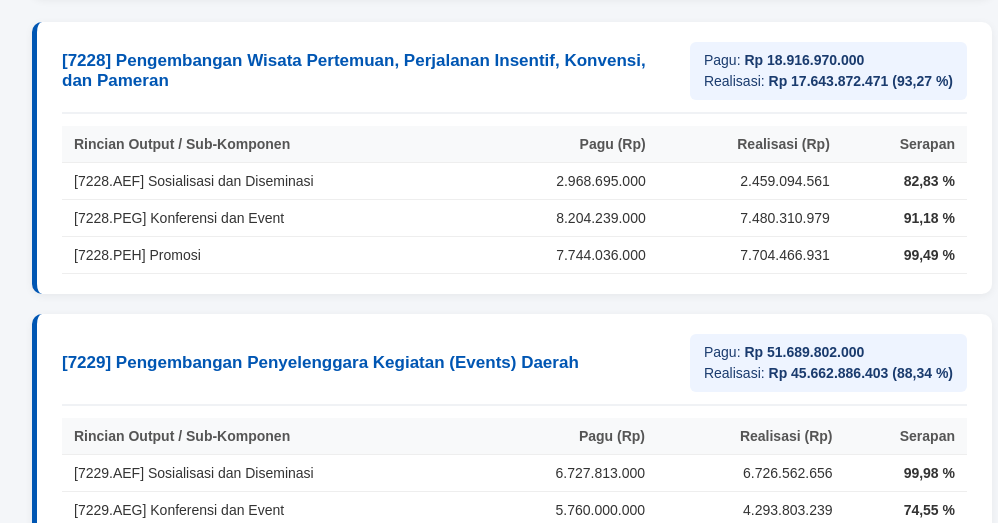
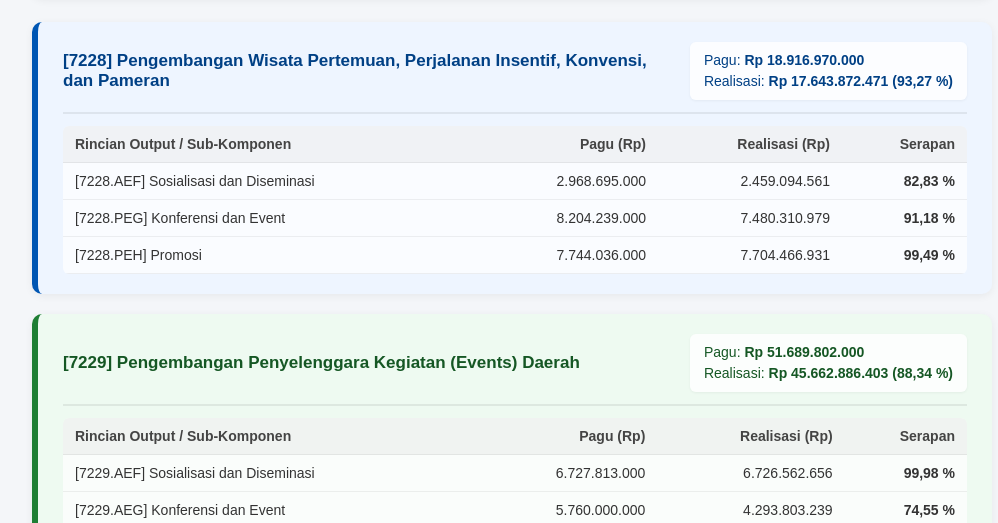
Before and after one commit to kijatipandego/dashboard-anggaran, a plain HTML site: page index.html in a window 1280 px wide. Shown: the part 277-800 px from the top of the page, without its empty margins (128-1126 px from the left). Drawn offline with Linux system fonts and the light colour scheme.

Commit message:
Update index.html

```diff
--- a/index.html
+++ b/index.html
@@ -12,14 +12,14 @@
         .card h3 { margin: 0 0 8px 0; font-size: 14px; opacity: 0.9; }
         .card p { margin: 0; font-size: 22px; font-weight: bold; }
 
-        .satker-box { background: white; padding: 20px 25px; border-radius: 10px; box-shadow: 0 2px 8px rgba(0,0,0,0.06); margin-bottom: 20px; border-left: 5px solid #0056b3; }
-        .satker-header { display: flex; justify-content: space-between; align-items: center; gap: 20px; border-bottom: 2px solid #f0f2f5; padding-bottom: 12px; margin-bottom: 12px; }
-        .satker-title { margin: 0; font-size: 17px; color: #0056b3; flex: 1; }
-        .satker-summary { font-size: 14px; background: #eef4ff; padding: 8px 14px; border-radius: 6px; color: #1a3b6e; text-align: left; line-height: 1.5; white-space: nowrap; }
+        .satker-box { padding: 20px 25px; border-radius: 10px; box-shadow: 0 2px 8px rgba(0,0,0,0.06); margin-bottom: 20px; border-left: 6px solid #0056b3; }
+        .satker-header { display: flex; justify-content: space-between; align-items: center; gap: 20px; border-bottom: 2px solid rgba(0,0,0,0.07); padding-bottom: 12px; margin-bottom: 12px; }
+        .satker-title { margin: 0; font-size: 17px; flex: 1; }
+        .satker-summary { font-size: 14px; background: rgba(255,255,255,0.85); padding: 8px 14px; border-radius: 6px; text-align: left; line-height: 1.5; white-space: nowrap; box-shadow: 0 1px 3px rgba(0,0,0,0.05); }
 
-        table { width: 100%; border-collapse: collapse; }
-        th, td { padding: 10px 12px; border-bottom: 1px solid #eee; text-align: left; font-size: 14px; }
-        th { background-color: #f8f9fa; color: #555; }
+        table { width: 100%; border-collapse: collapse; background: rgba(255,255,255,0.7); border-radius: 6px; overflow: hidden; }
+        th, td { padding: 10px 12px; border-bottom: 1px solid rgba(0,0,0,0.06); text-align: left; font-size: 14px; }
+        th { background-color: rgba(0,0,0,0.04); color: #444; }
         .angka { text-align: right; }
     </style>
 </head>
@@ -49,6 +49,16 @@
     </div>
 
     <script>
+        // Daftar 6 tema warna lembut untuk masing-masing satker
+        const temaWarna = [
+            { bg: '#eef5ff', aksen: '#0056b3', teks: '#004085' }, // Biru lembut
+            { bg: '#eefaf1', aksen: '#1e7e34', teks: '#155724' }, // Hijau lembut
+            { bg: '#f4effc', aksen: '#5a32a3', teks: '#3d2070' }, // Ungu lembut
+            { bg: '#fff5eb', aksen: '#c9510c', teks: '#8a3504' }, // Oranye lembut
+            { bg: '#ebf8fa', aksen: '#117a8b', teks: '#0c5460' }, // Toska lembut
+            { bg: '#fdf0f5', aksen: '#b8255f', teks: '#7d153e' }  // Merah muda/Marun lembut
+        ];
+
         fetch('data.json')
             .then(response => response.json())
             .then(data => {
@@ -58,7 +68,8 @@
                 document.getElementById('persen-serapan').innerText = data.persentase;
 
                 let htmlSatker = '';
-                data.kelompok_satker.forEach(satker => {
+                data.kelompok_satker.forEach((satker, index) => {
+                    const warna = temaWarna[index % temaWarna.length];
                     let barisOutput = '';
                     satker.rincian.forEach(item => {
                         barisOutput += `<tr>
@@ -70,10 +81,10 @@
                     });
 
                     htmlSatker += `
-                    <div class="satker-box">
+                    <div class="satker-box" style="background-color: ${warna.bg}; border-left-color: ${warna.aksen};">
                         <div class="satker-header">
-                            <h2 class="satker-title">${satker.judul_header}</h2>
-                            <div class="satker-summary">
+                            <h2 class="satker-title" style="color: ${warna.teks};">${satker.judul_header}</h2>
+                            <div class="satker-summary" style="color: ${warna.teks};">
                                 <div>Pagu: <strong>Rp ${satker.pagu_satker}</strong></div>
                                 <div>Realisasi: <strong>Rp ${satker.realisasi_satker} (${satker.persen_satker})</strong></div>
                             </div>
```
